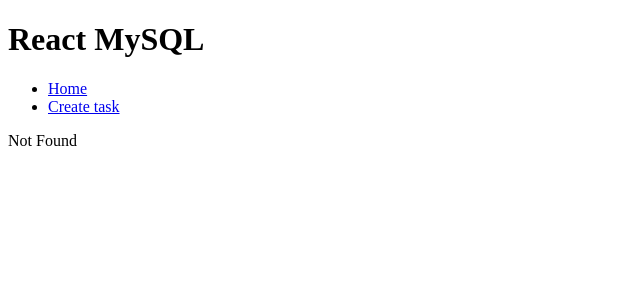
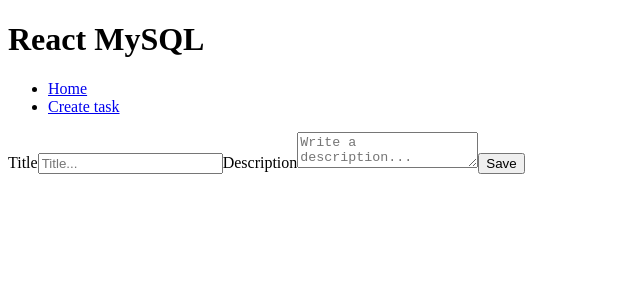
Before and after one commit to HectorBusSan/FullJavascript, a React (Vite) app in the folder client/: page /edit/1 in a window 1280 px wide. Before the commit this address had no page. Shown: the top 300 px of the page, without its empty margins (0-640 px from the left). Built offline with nearby package versions, Linux system fonts and the light colour scheme; the HTML template or start-up script is replaced by a standard one.

Commit message:
Redireccionando a la paguina de crear tarea para editar

```diff
--- a/client/src/App.jsx
+++ b/client/src/App.jsx
@@ -11,6 +11,7 @@
       <Routes>
         <Route path="/" element={<TaskPages/>}/>
         <Route path="/new" element={<TaskForm/>}/>
+        <Route path="/edit/:id" element={<TaskForm/>}/>
         <Route path="*" element={<NotFound/>}/>
       </Routes>
     </TaskContextProvider>
```
